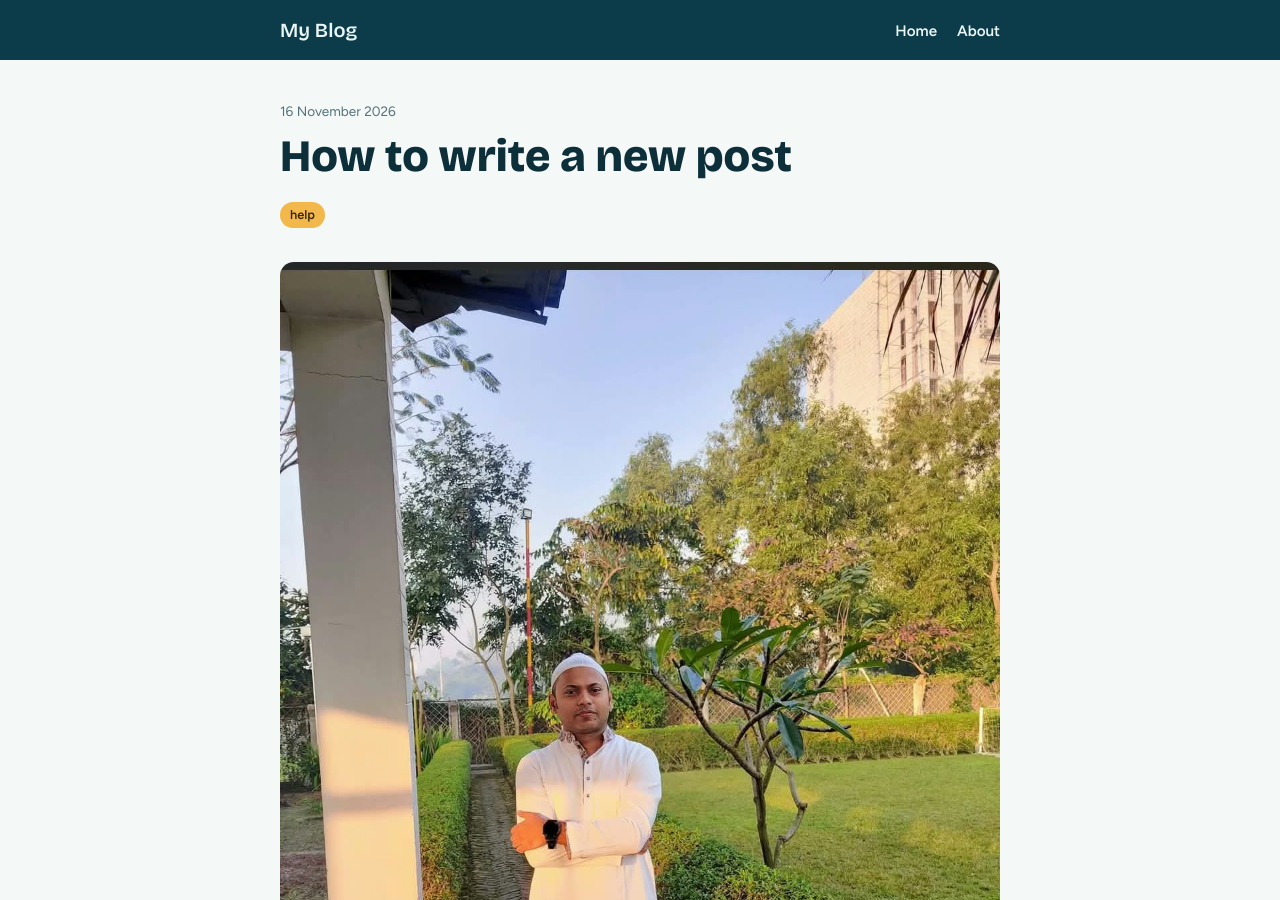
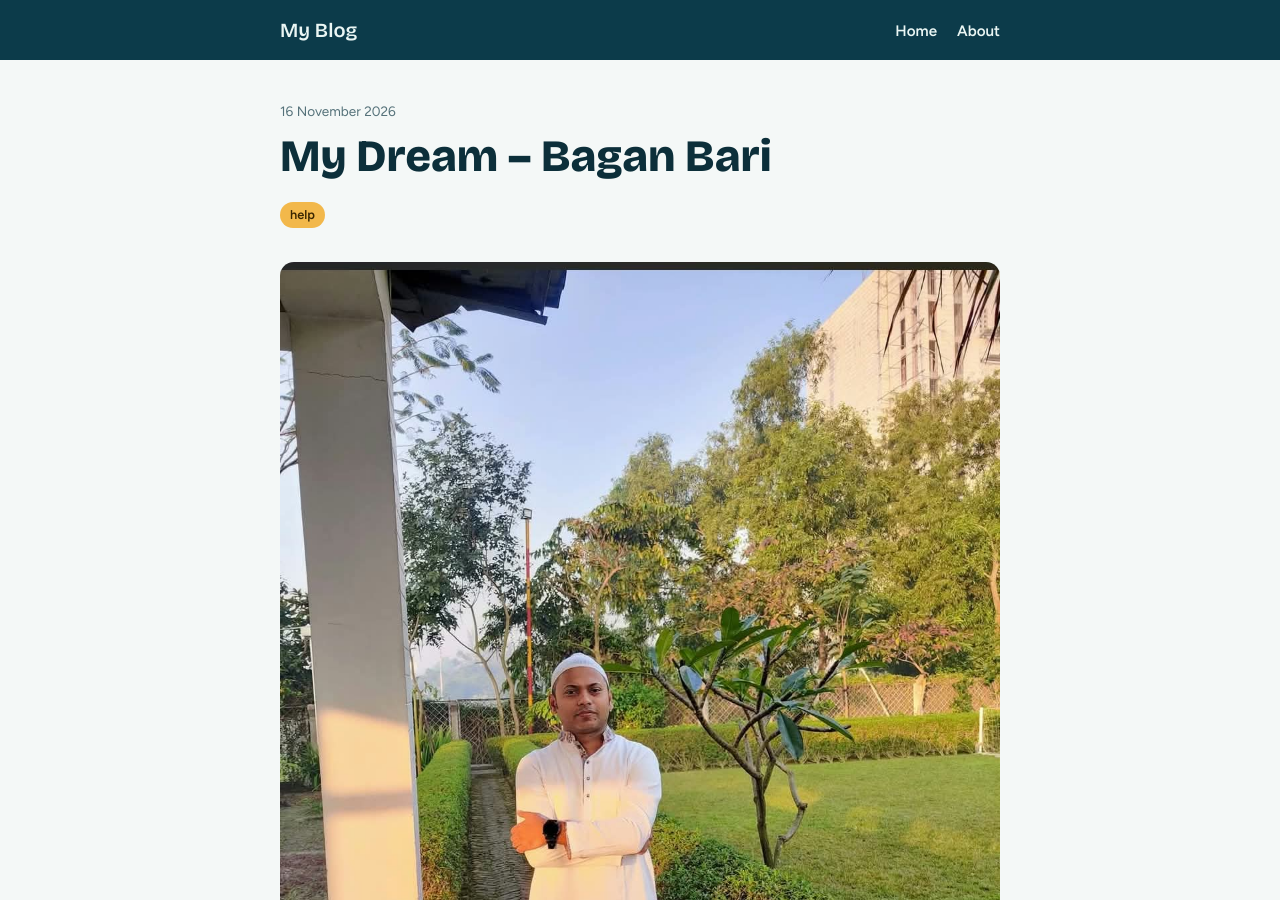
Before and after one commit to BaganBari-Rafat/blog, a Jekyll site: the page built from _posts/2026-11-14-how-to-write-a-post.md, in a window 1280 px wide and 900 px high. Built offline with Jekyll 4.4.1, drawn with Linux system fonts in a browser that asks for light colours.

Commit message:
Update _posts/2026-11-14-how-to-write-a-post.md (via Pages CMS)

```diff
--- a/_posts/2026-11-14-how-to-write-a-post.md
+++ b/_posts/2026-11-14-how-to-write-a-post.md
@@ -1,6 +1,6 @@
 ---
 layout: post
-title: How to write a new post
+title: My Dream – Bagan Bari
 date: 2026-11-16
 image: /assets/images/WhatsApp Image 2026-11-16 at 11.54.44 PM.jpeg
 description: I have a special interest in developing a beautiful garden retreat,
```
